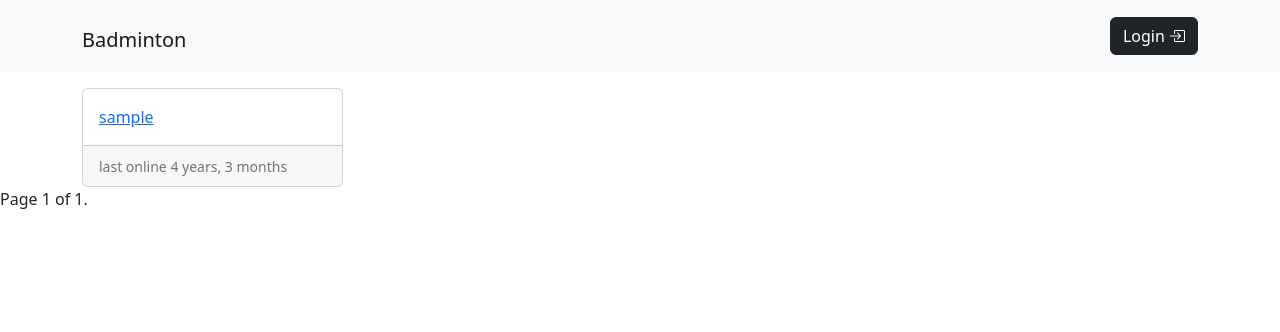
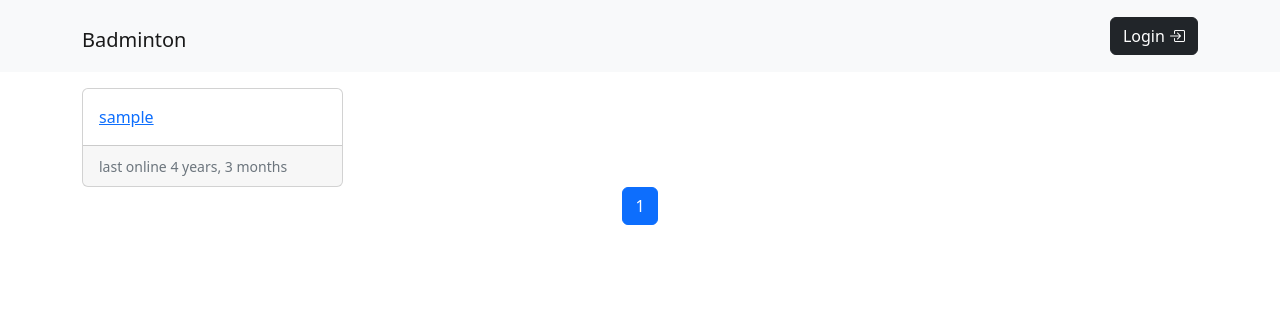
Before and after one commit to Hussain-Naik/PP4-MyGameStats, a Django app: page /accounts/profile/search/ in a window 1280 px wide. Shown: the top 332 px of the page. Run offline with Django 4.2, Linux system fonts and the light colour scheme; tables that the repository leaves empty hold one stand-in row (values such as "Sample post"); some libraries are stand-ins or nearby versions.

Commit message:
Add bootstrap pagination

```diff
--- a/profiles/templates/profiles/profile_list.html
+++ b/profiles/templates/profiles/profile_list.html
@@ -17,23 +17,40 @@
         </div>
         {% endfor %}
     </div>
-</div>
+    <nav aria-label="Page navigation example">
+        <ul class="pagination justify-content-center">
+            {% if page_obj.has_previous %}
 
+            <li class="page-item">
+                <a class="page-link" href="?page={{ page_obj.previous_page_number }}" aria-label="Previous">
+                    <span aria-hidden="true">&laquo;</span>
+                </a>
+            </li>
+            <li class="page-item">
+                <a class="page-link" href="?page={{ page_obj.previous_page_number }}" aria-label="Previous">
+                    {{ page_obj.previous_page_number }}
+                </a>
+            </li>
 
+            {% endif %}
 
-<div class="pagination">
-    <span class="step-links">
-        {% if page_obj.has_previous %}
-            <a href="?page={{ page_obj.previous_page_number }}">previous</a>
-        {% endif %}
+            <li class="page-item active"><a class="page-link" href="?page={{ forloop.counter }}">{{ page_obj.number }}</a></li>
 
-        <span class="current">
-            Page {{ page_obj.number }} of {{ paginator.num_pages }}.
-        </span>
+            {% if page_obj.has_next %}
+            <li class="page-item">
+                <a class="page-link" href="?page={{ page_obj.next_page_number }}" aria-label="Next">
+                    {{ page_obj.next_page_number }}
+                </a>
+            </li>
+            <li class="page-item">
+                <a class="page-link" href="?page={{ page_obj.next_page_number }}" aria-label="Next">
+                    <span aria-hidden="true">&raquo;</span>
+                </a>
+            </li>
 
-        {% if page_obj.has_next %}
-            <a href="?page={{ page_obj.next_page_number }}">next</a>
-        {% endif %}
-    </span>
+            {% endif %}
+
+        </ul>
+      </nav>
 </div>
 {% endblock %}
--- a/profiles/views.py
+++ b/profiles/views.py
@@ -74,4 +74,4 @@ class FriendSearchView(ListView):
     model = Profile
     template_name = 'profiles/profile_list.html'
     context_object_name = 'list_object'
-    paginate_by = 8
+    paginate_by = 1
```
